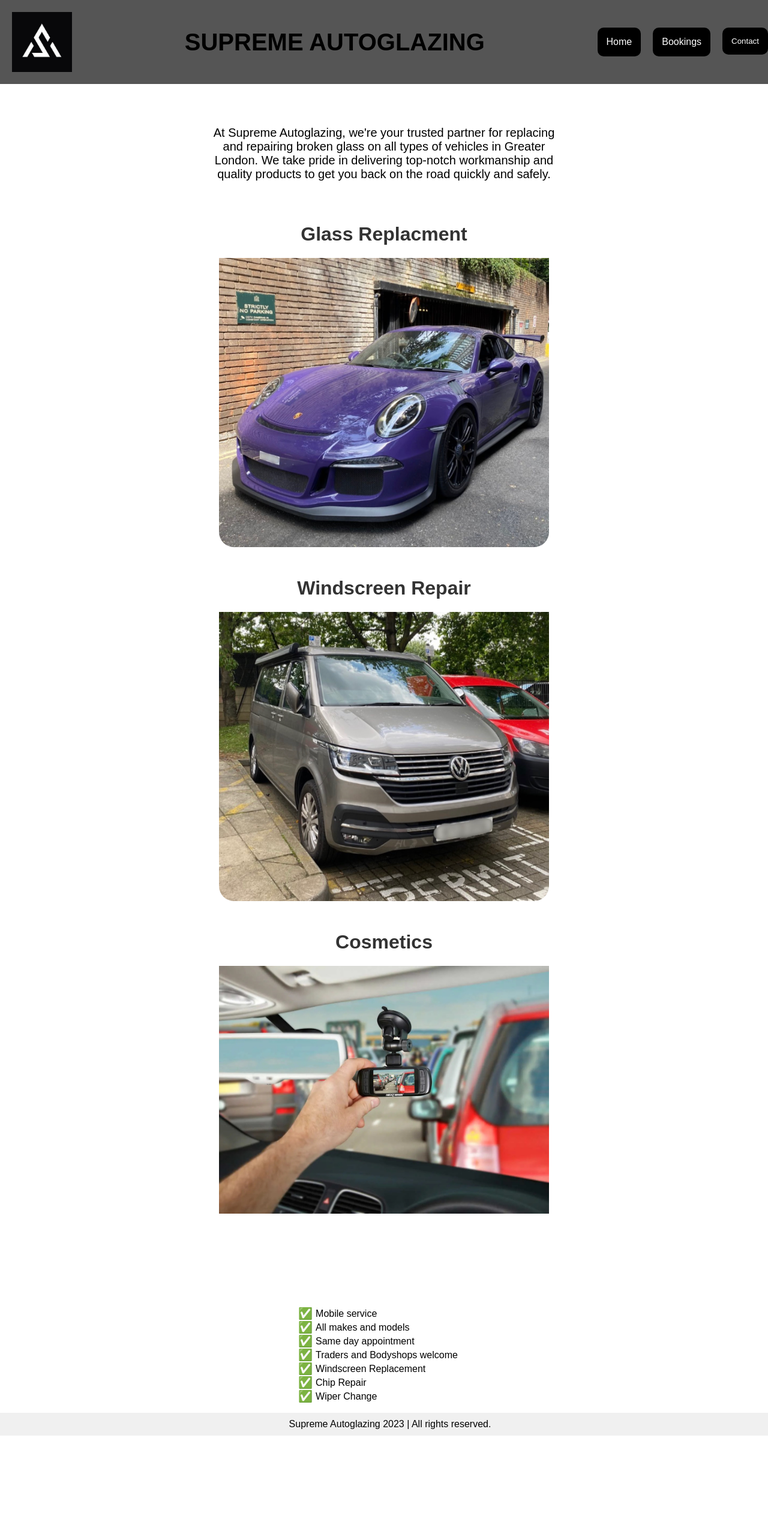
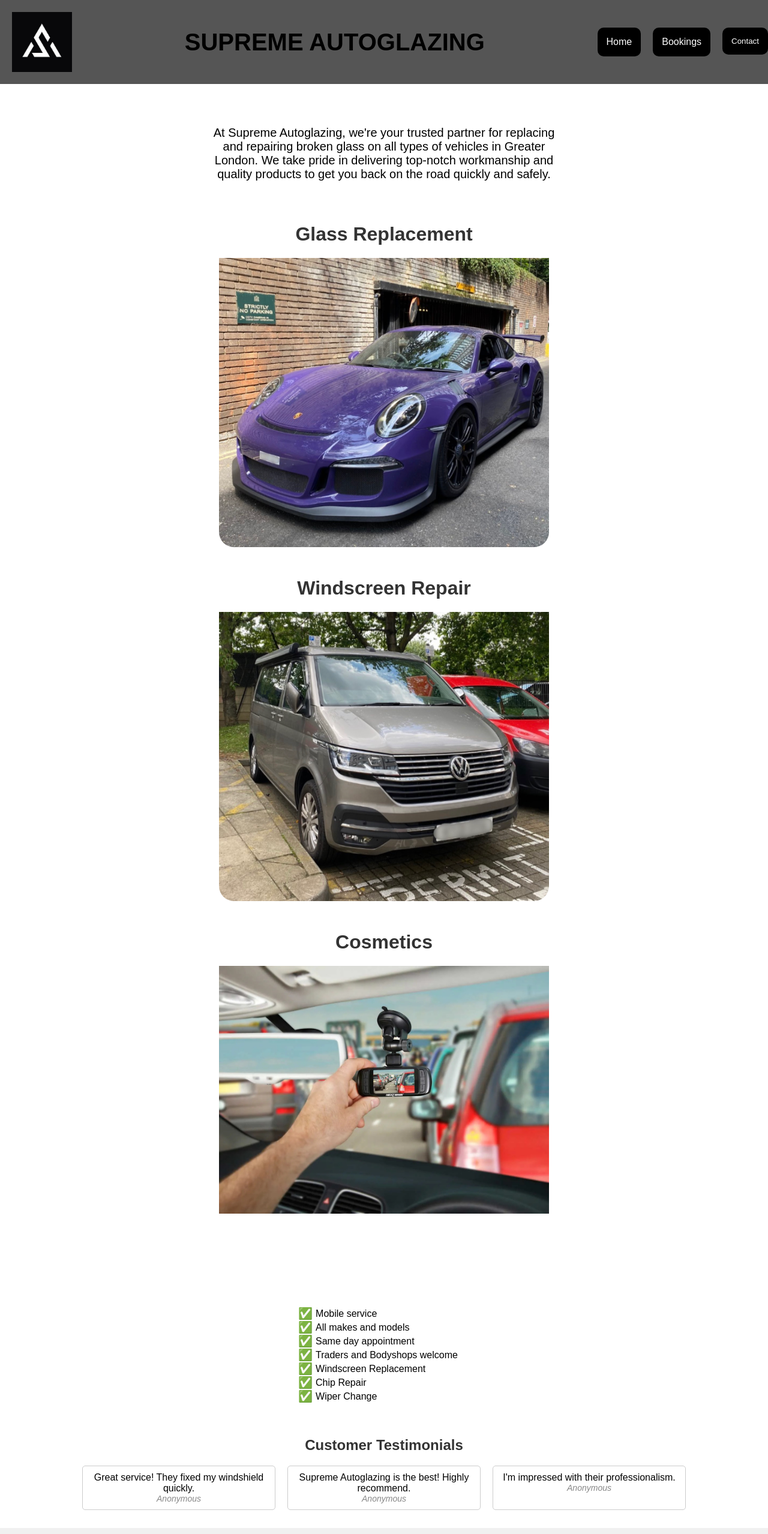
Before and after one commit to onurat/sg-client, a React (Create React App) app: page / in a window 1280 px wide. Shown: the top 2557 px of the page at 60% size. Before the commit the page ends 2393 px from the top, so only its background shows below. Built offline with nearby package versions, Linux system fonts and the light colour scheme.

Commit message:
reviews on home
My homepage now has reviews displayed at the bottom.

```diff
--- a/src/components/Reviews/testimonials.js
+++ b/src/components/Reviews/testimonials.js
@@ -1,5 +1,5 @@
 import React from 'react';
-import './Testimonials.css';
+import './testimonials.css';
 
 function Testimonials({ testimonials }) {
   return (
--- a/src/pages/home/home.js
+++ b/src/pages/home/home.js
@@ -2,21 +2,27 @@ import React from 'react';
 import Description from '../../components/description/description';
 import ImageButton from '../../components/buttons/imageButton';
 import CheckBoxes from './CheckBoxes/CheckBoxes';
+import Testimonials from '../../components/Reviews/testimonials';
 import "./home.css"
 
 function Home() {
+  const testimonials = [
+    { text: "Great service! They fixed my windshield quickly.", author: "Anonymous" },
+    { text: "Supreme Autoglazing is the best! Highly recommend.", author: "Anonymous" },
+    { text: "I'm impressed with their professionalism.", author: "Anonymous" },
+  ];
+
   return (
     <div className="section-description">
-
       <div className='description_section_1'>
         <Description Description="At Supreme Autoglazing, we're your trusted partner for replacing and repairing broken glass on all types of vehicles in Greater London. We take pride in delivering top-notch workmanship and quality products to get you back on the road quickly and safely." />
       </div>
 
-      <ImageButton title="Glass Replacment" url="/glassreplacment" image="\img\Porche1.JPG" />
+      <ImageButton title="Glass Replacement" url="/glassreplacement" image="\img\Porche1.JPG" />
       <ImageButton title="Windscreen Repair" url="/windscreenRepair" image="\img\Vwvan1.JPG" />
       <ImageButton title="Cosmetics" url="/cosmetics" image="\img\Dashcam.jpg" />
-
       <CheckBoxes />
+      <Testimonials testimonials={testimonials} />
 
     </div>
   );
```
